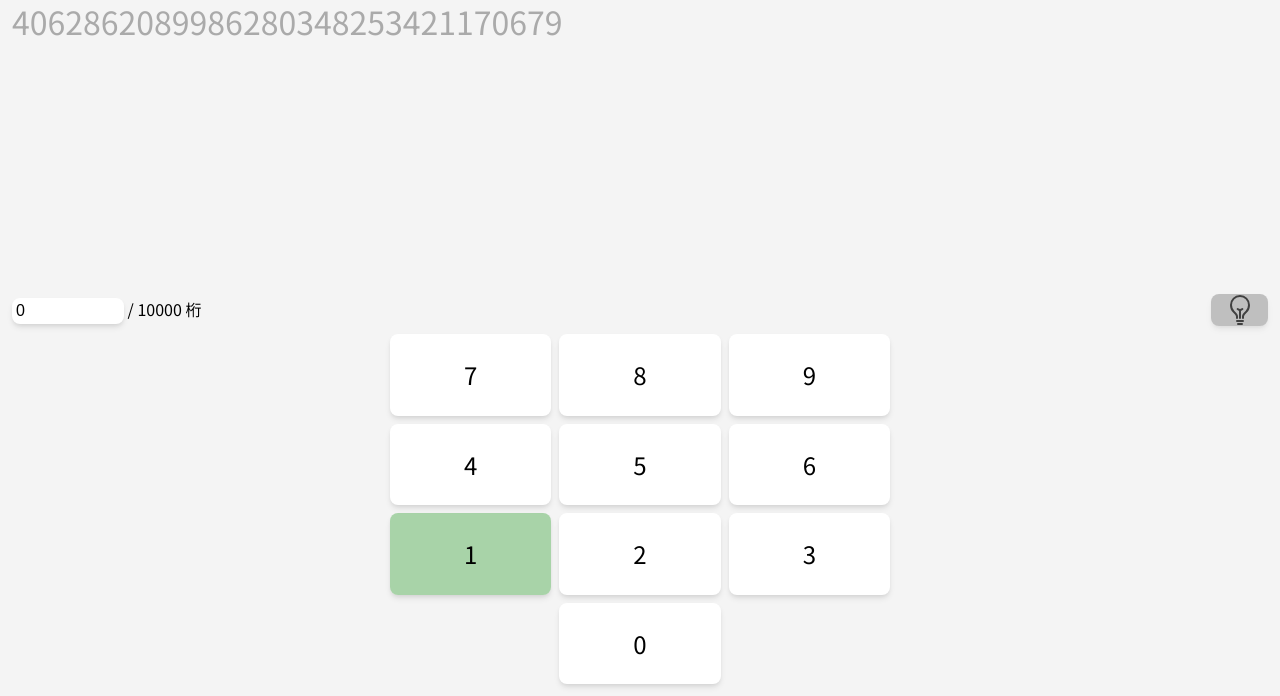
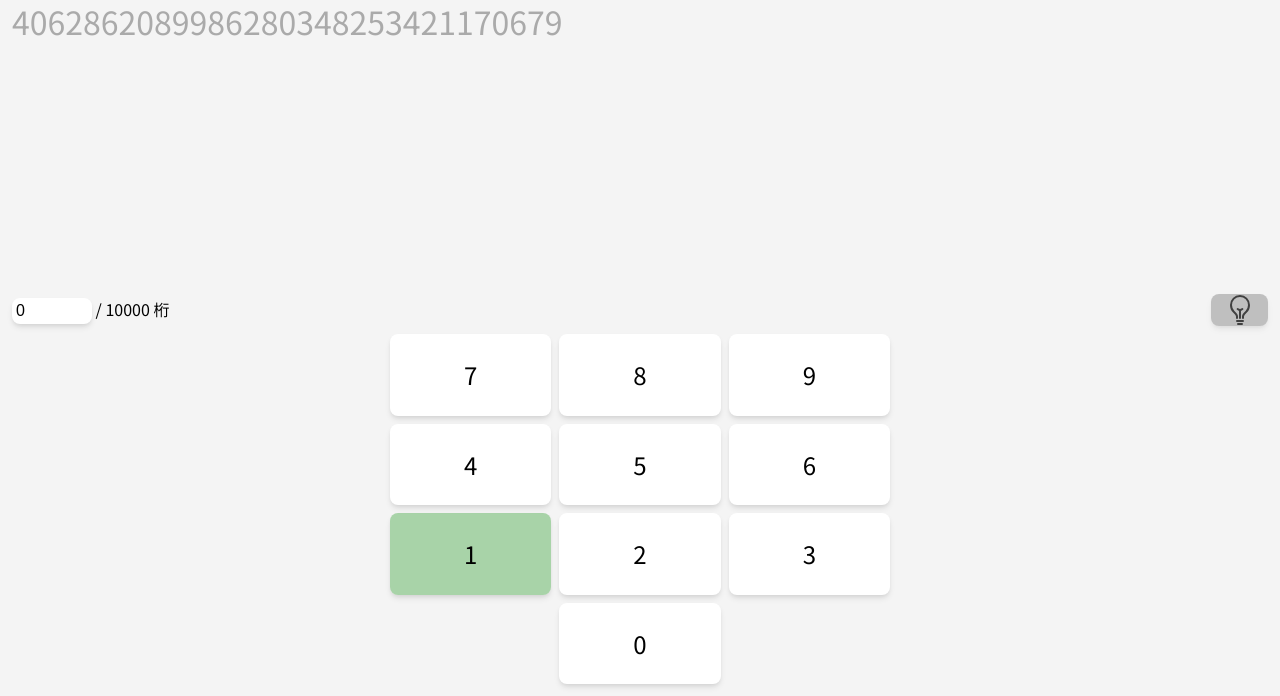
Before and after one commit to ramune314159265/PiGame, a plain HTML site: page index.html in a window 1280 px wide. Both pictures are taken after a click on the button "記憶モード". Shown: the part 104-800 px from the top of the page. Drawn offline with nearby package versions, Linux system fonts and the light colour scheme.

Commit message:
横幅修正

```diff
--- a/style.css
+++ b/style.css
@@ -308,7 +308,7 @@ game-status {
 }
 
 input.nowDigit {
-    width: 7rem;
+    width: 5rem;
     height: 100%;
     padding: 4px;
     font-size: inherit;
```
